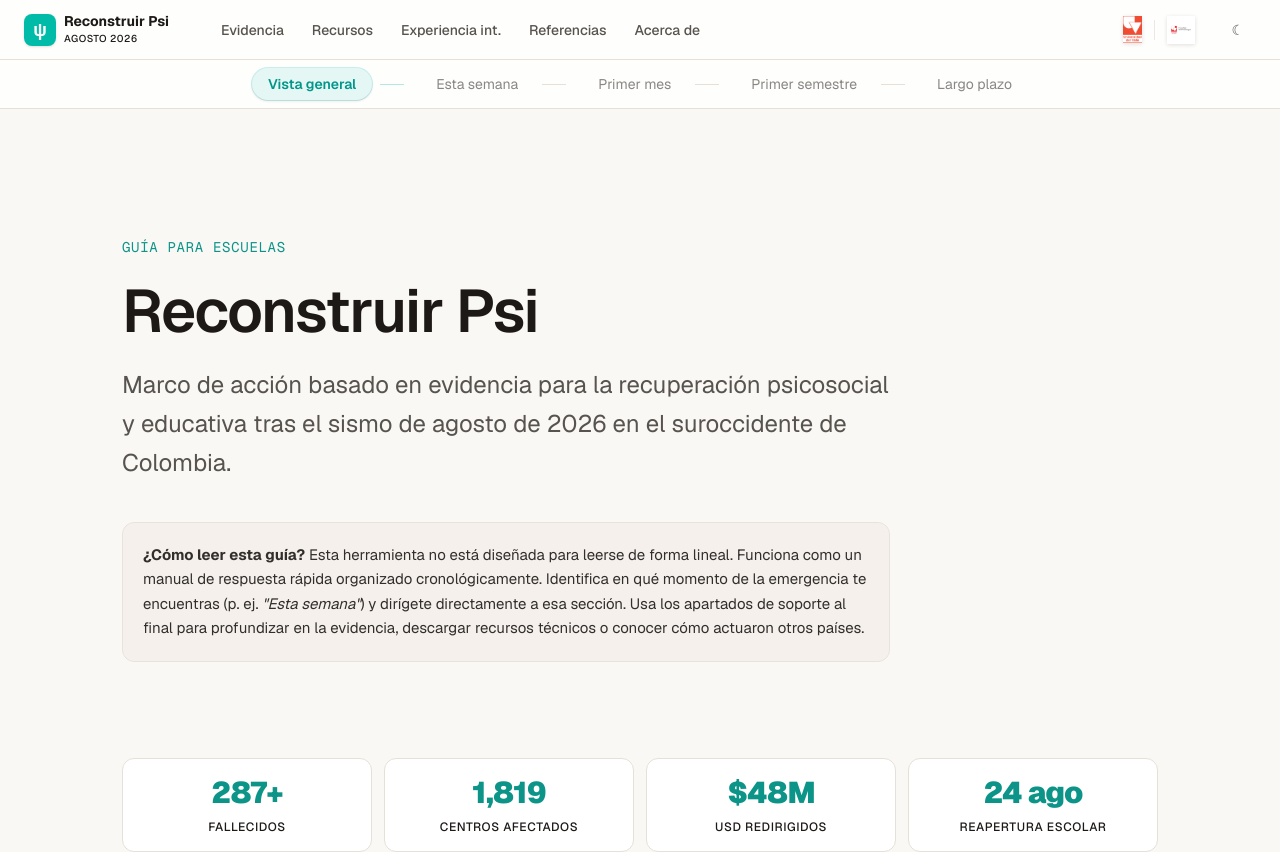
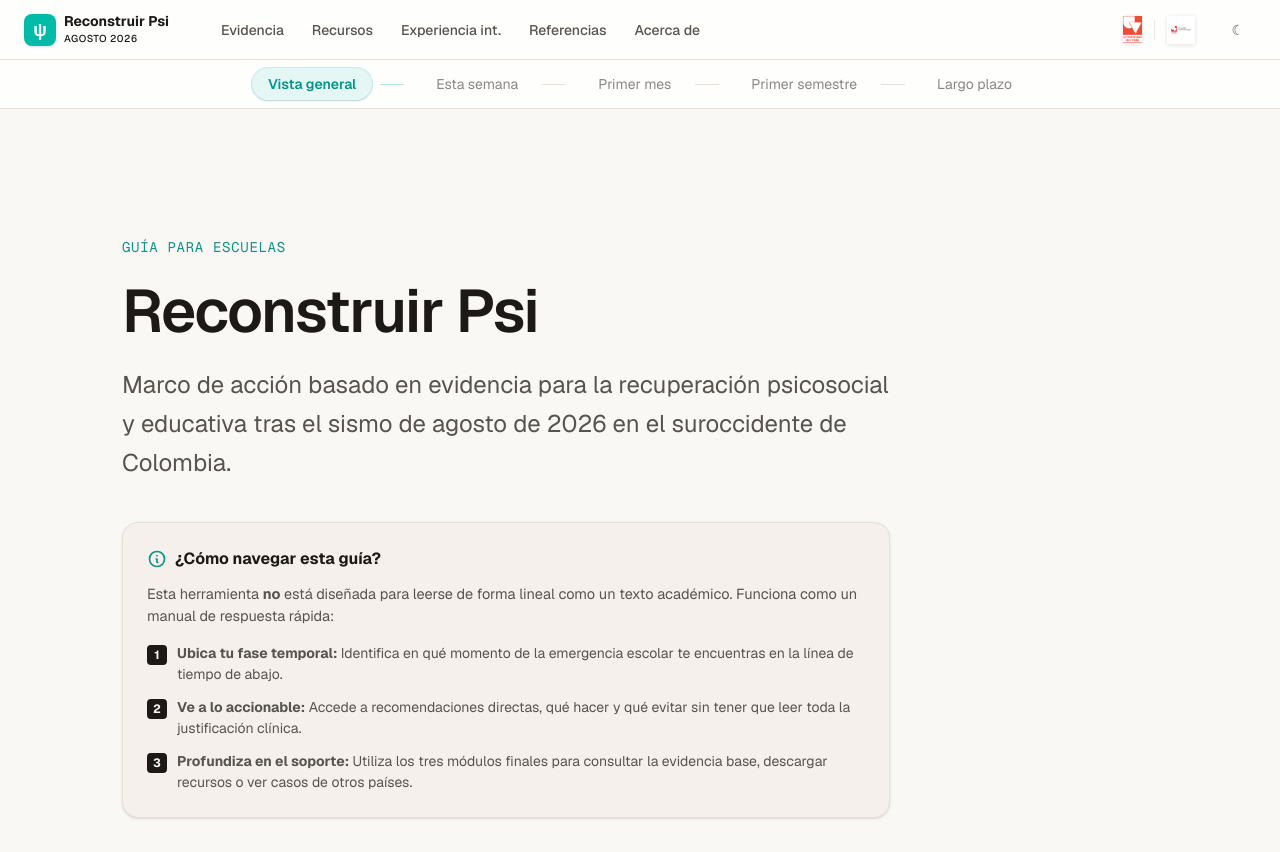
Before and after one commit to Mateob6/reconstruir-psi, a Next.js app: page /escuelas in a window 1280 px wide. Shown: the top 852 px of the page. Built offline with nearby package versions, Linux system fonts and the light colour scheme.

Commit message:
Mejora: rediseño instruccional para navegación en página principal

```diff
--- a/src/app/escuelas/page.tsx
+++ b/src/app/escuelas/page.tsx
@@ -23,9 +23,31 @@ export default function EscuelasPage() {
           Marco de acción basado en evidencia para la recuperación psicosocial y educativa tras el sismo de agosto de 2026 en el suroccidente de Colombia.
         </p>
         <div className="pt-4 max-w-3xl">
-          <p className="text-[15px] leading-relaxed text-[var(--foreground)] opacity-90 p-5 rounded-xl bg-[var(--surface-raised)] border border-[var(--border)]">
-            <strong>¿Cómo leer esta guía?</strong> Esta herramienta no está diseñada para leerse de forma lineal. Funciona como un manual de respuesta rápida organizado cronológicamente. Identifica en qué momento de la emergencia te encuentras (p. ej. <em>"Esta semana"</em>) y dirígete directamente a esa sección. Usa los apartados de soporte al final para profundizar en la evidencia, descargar recursos técnicos o conocer cómo actuaron otros países.
-          </p>
+          <div className="p-6 rounded-2xl bg-[var(--surface-raised)] border border-[var(--border)] shadow-sm">
+            <h2 className="font-bold text-[16px] text-[var(--foreground)] mb-3 flex items-center gap-2">
+              <svg className="w-5 h-5 text-[var(--accent)]" fill="none" viewBox="0 0 24 24" stroke="currentColor" strokeWidth={2}>
+                <path strokeLinecap="round" strokeLinejoin="round" d="M13 16h-1v-4h-1m1-4h.01M21 12a9 9 0 11-18 0 9 9 0 0118 0z" />
+              </svg>
+              ¿Cómo navegar esta guía?
+            </h2>
+            <p className="text-[14.5px] text-[var(--muted)] mb-4">
+              Esta herramienta <strong>no</strong> está diseñada para leerse de forma lineal como un texto académico. Funciona como un manual de respuesta rápida:
+            </p>
+            <ul className="space-y-3 text-[14px] text-[var(--muted)]">
+              <li className="flex items-start gap-2.5">
+                <span className="flex items-center justify-center w-5 h-5 rounded bg-[var(--foreground)] text-[var(--background)] text-xs font-bold shrink-0 mt-0.5">1</span>
+                <span><strong>Ubica tu fase temporal:</strong> Identifica en qué momento de la emergencia escolar te encuentras en la línea de tiempo de abajo.</span>
+              </li>
+              <li className="flex items-start gap-2.5">
+                <span className="flex items-center justify-center w-5 h-5 rounded bg-[var(--foreground)] text-[var(--background)] text-xs font-bold shrink-0 mt-0.5">2</span>
+                <span><strong>Ve a lo accionable:</strong> Accede a recomendaciones directas, qué hacer y qué evitar sin tener que leer toda la justificación clínica.</span>
+              </li>
+              <li className="flex items-start gap-2.5">
+                <span className="flex items-center justify-center w-5 h-5 rounded bg-[var(--foreground)] text-[var(--background)] text-xs font-bold shrink-0 mt-0.5">3</span>
+                <span><strong>Profundiza en el soporte:</strong> Utiliza los tres módulos finales para consultar la evidencia base, descargar recursos o ver casos de otros países.</span>
+              </li>
+            </ul>
+          </div>
         </div>
       </section>
 
```
